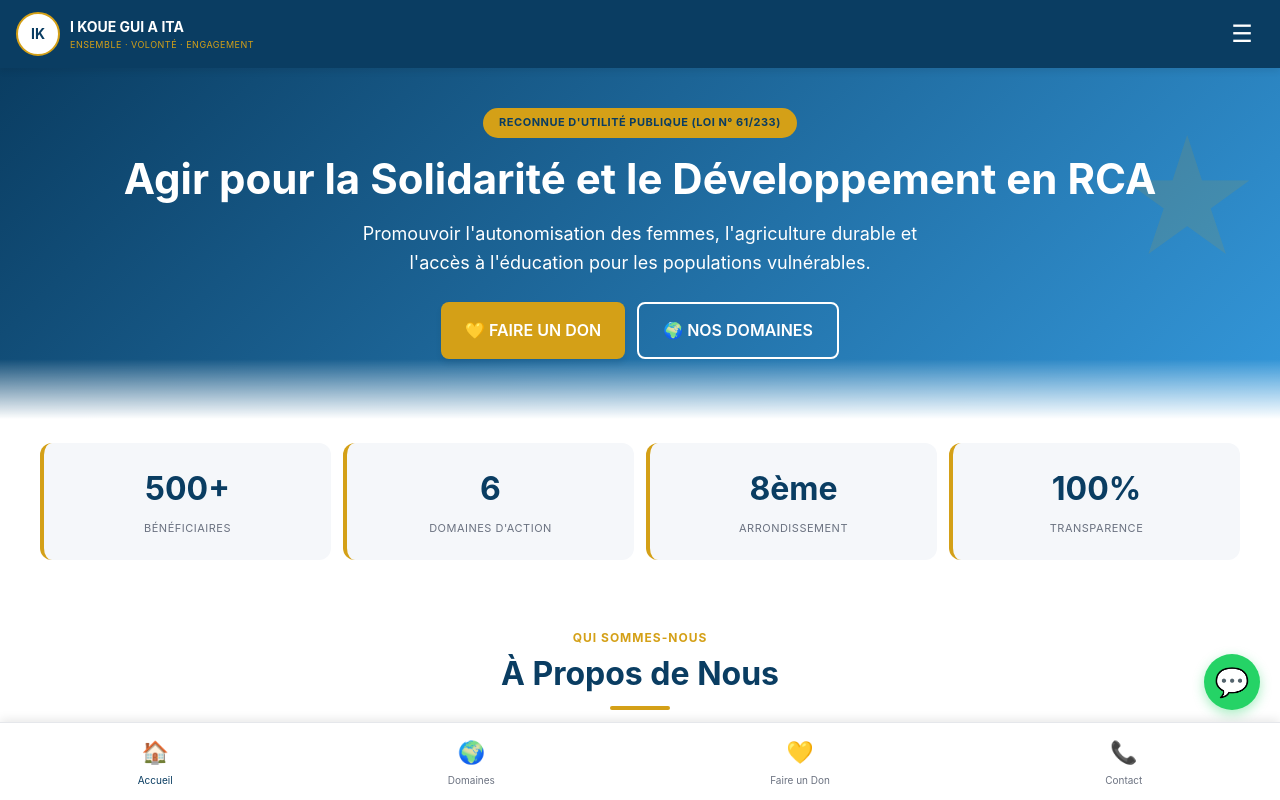
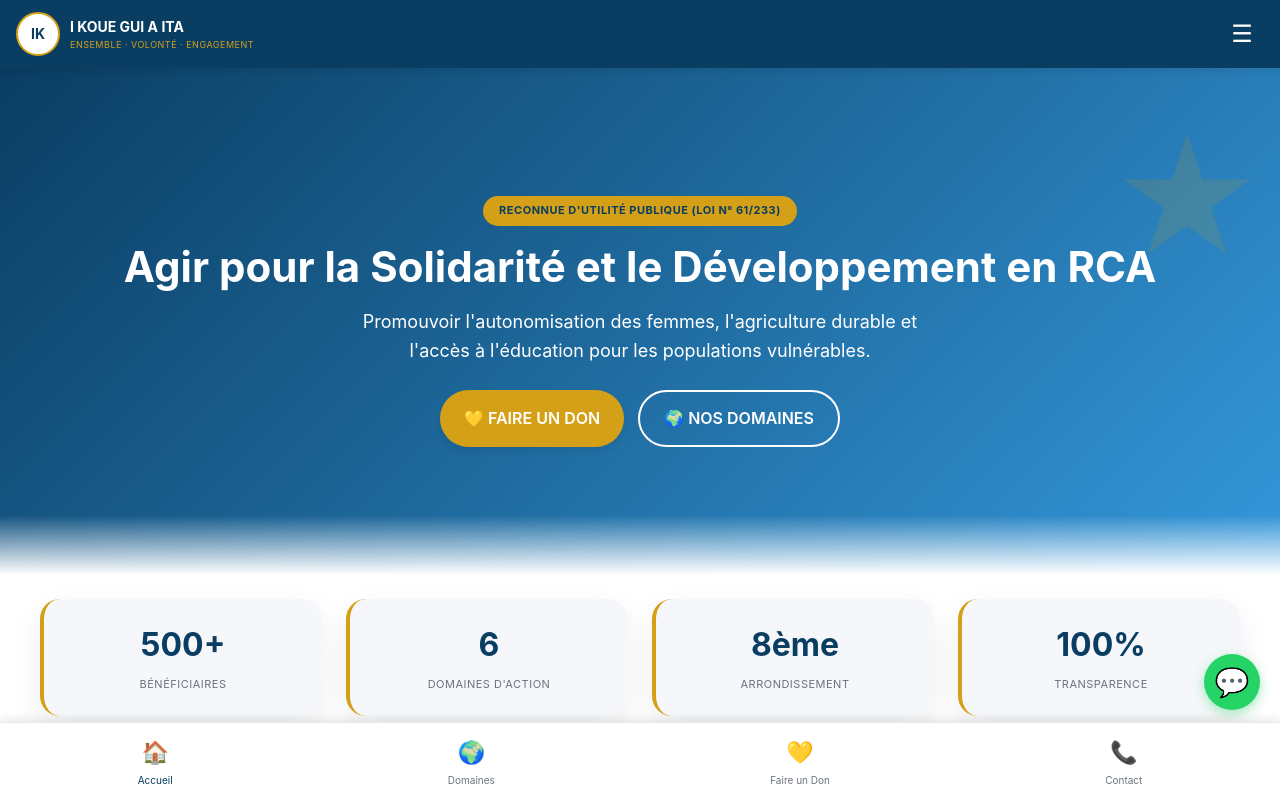
Before and after one commit to Oyono-Mathias/I-KOUE-GUI-A-ITA-, a React (Vite) app: page / in a window 1280 px wide. Shown: the top 800 px of the page. Built offline with nearby package versions, Linux system fonts and the light colour scheme; no server answers; the database is empty.

Commit message:
feat(cms): polish responsive landing and validate public links

```diff
--- a/src/pages/dashboard/LandingPageAdmin.tsx
+++ b/src/pages/dashboard/LandingPageAdmin.tsx
@@ -145,6 +145,14 @@ export const LandingPageAdmin: React.FC = () => {
           </section>
 
           <section className="rounded-2xl border border-slate-200 bg-white p-5 shadow-sm sm:p-7">
+            <h2 className="mb-3 text-lg font-bold text-slate-900">Bannières supplémentaires</h2>
+            <label className="block space-y-2">
+              <span className="text-sm font-semibold text-slate-700">URLs d'images publiques (une URL HTTPS par ligne)</span>
+              <textarea rows={3} value={content.banners.join(String.fromCharCode(10))} onChange={(event) => setContent((current) => ({ ...current, banners: event.target.value.split(String.fromCharCode(10)).map((url) => url.trim()).filter(Boolean) }))} className="w-full rounded-xl border border-slate-200 p-3 text-sm" />
+            </label>
+          </section>
+
+          <section className="rounded-2xl border border-slate-200 bg-white p-5 shadow-sm sm:p-7">
             <h2 className="mb-3 text-lg font-bold text-slate-900">Chiffres clés</h2>
             <p className="text-sm text-slate-500">Les statistiques existantes sont préservées pour cette première migration. Leur édition structurée sera ajoutée sans modifier les sources de données des autres modules.</p>
             <div className="mt-4 grid gap-4 sm:grid-cols-2">
--- a/src/pages/public/LandingPage.css
+++ b/src/pages/public/LandingPage.css
@@ -950,3 +950,29 @@
         grid-template-columns: repeat(3, 1fr);
     }
 }
+
+/* CMS refresh: spacious, mobile-first sections and consistent elevated surfaces. */
+.landing-page-container .lp-section { padding: clamp(3.5rem, 8vw, 6rem) 1.25rem; }
+.landing-page-container .lp-container { width: min(100%, 1120px); margin-inline: auto; }
+.landing-page-container .lp-section-header { margin-bottom: clamp(2rem, 5vw, 3.5rem); }
+.landing-page-container .about-card,
+.landing-page-container .mission-box,
+.landing-page-container .value-card,
+.landing-page-container .domain-card,
+.landing-page-container .news-card,
+.landing-page-container .stat-card,
+.landing-page-container .mobile-money-card,
+.landing-page-container .report-item {
+  border-radius: 1.25rem;
+  box-shadow: 0 12px 32px rgba(15, 23, 42, .07);
+}
+.landing-page-container .hero-section { padding: clamp(4.5rem, 10vw, 8rem) 1.25rem; }
+.landing-page-container .hero-buttons { gap: .875rem; }
+.landing-page-container .btn-lp { border-radius: 999px; padding-inline: 1.5rem; }
+.landing-page-container .stats-grid,
+.landing-page-container .mobile-money-grid { gap: 1rem; }
+@media (min-width: 768px) {
+  .landing-page-container .lp-section { padding-inline: 2rem; }
+  .landing-page-container .stats-grid,
+  .landing-page-container .mobile-money-grid { gap: 1.5rem; }
+}
--- a/src/pages/public/LandingPage.tsx
+++ b/src/pages/public/LandingPage.tsx
@@ -3,6 +3,19 @@ import { Link } from 'react-router-dom';
 import { collection, addDoc, serverTimestamp, query, orderBy, limit, onSnapshot, doc } from 'firebase/firestore';
 import { db } from '../../lib/firebase';
 import './LandingPage.css';
+
+const safePublicHref = (value: string | undefined, fallback: string) => {
+  if (!value) return fallback;
+  if (value.startsWith('#')) return value;
+  try {
+    const parsed = new URL(value);
+    return ['https:', 'mailto:', 'tel:'].includes(parsed.protocol) ? value : fallback;
+  } catch { return fallback; }
+};
+
+const safeImageUrl = (value: string | undefined) => {
+  try { return value && new URL(value).protocol === 'https:' ? value : ''; } catch { return ''; }
+};
 
 export const LandingPage = () => {
   const [mobileMenuOpen, setMobileMenuOpen] = useState(false);
@@ -282,13 +295,13 @@ export const LandingPage = () => {
       </nav>
 
       {/* HERO SECTION */}
-      <section className="hero-section" id="accueil" style={siteConfig.heroBannerUrl ? { backgroundImage: `linear-gradient(135deg, rgba(10,61,98,.9), rgba(52,152,219,.82)), url("${siteConfig.heroBannerUrl}")`, backgroundSize: 'cover', backgroundPosition: 'center' } : undefined}>
+      <section className="hero-section" id="accueil" style={safeImageUrl(siteConfig.heroBannerUrl) ? { backgroundImage: `linear-gradient(135deg, rgba(10,61,98,.9), rgba(52,152,219,.82)), url("${safeImageUrl(siteConfig.heroBannerUrl)}")`, backgroundSize: 'cover', backgroundPosition: 'center' } : undefined}>
           <span className="badge-legal">Reconnue d'Utilité Publique (Loi N° 61/233)</span>
           <h2 id="heroTitle">{siteConfig.heroTitle}</h2>
           <p className="subtitle" id="heroSubtitle">{siteConfig.heroSubtitle}</p>
           <div className="hero-buttons">
-              <a href={siteConfig.primaryCtaUrl || "#don"} className="btn-lp btn-lp-primary">💛 {siteConfig.primaryCtaLabel || "FAIRE UN DON"}</a>
-              <a href={siteConfig.secondaryCtaUrl || "#domaines"} className="btn-lp btn-lp-secondary">🌍 {siteConfig.secondaryCtaLabel || "NOS DOMAINES"}</a>
+              <a href={safePublicHref(siteConfig.primaryCtaUrl, "#don")} className="btn-lp btn-lp-primary">💛 {siteConfig.primaryCtaLabel || "FAIRE UN DON"}</a>
+              <a href={safePublicHref(siteConfig.secondaryCtaUrl, "#domaines")} className="btn-lp btn-lp-secondary">🌍 {siteConfig.secondaryCtaLabel || "NOS DOMAINES"}</a>
           </div>
       </section>
 
--- a/src/types/landing.ts
+++ /dev/null
@@ -1,58 +0,0 @@
-export interface LandingContent {
-  hero: {
-    title: string;
-    subtitle: string;
-    bannerUrl: string;
-    primaryCtaLabel: string;
-    primaryCtaUrl: string;
-    secondaryCtaLabel: string;
-    secondaryCtaUrl: string;
-  };
-  statistics: Array<{ label: string; value: string }>;
-  about: { history: string; mission: string };
-  donation: {
-    title: string;
-    description: string;
-    mobileMoney: {
-      orangeMoneyNumber: string;
-      moovMoneyNumber: string;
-      airtelMoneyNumber: string;
-      orangeMoneyLink: string;
-      moovMoneyLink: string;
-      airtelMoneyLink: string;
-    };
-  };
-  banners: string[];
-  contact: { address: string; phone1: string; phone2: string; email: string; facebookUrl: string };
-  updatedAt?: unknown;
-  updatedBy?: string;
-}
-
-export const DEFAULT_LANDING_CONTENT: LandingContent = {
-  hero: {
-    title: 'Agir pour la Solidarité et le Développement en RCA',
-    subtitle: "Promouvoir l'autonomisation des femmes, l'agriculture durable et l'accès à l'éducation pour les populations vulnérables.",
-    bannerUrl: '',
-    primaryCtaLabel: 'FAIRE UN DON',
-    primaryCtaUrl: '#don',
-    secondaryCtaLabel: 'NOS DOMAINES',
-    secondaryCtaUrl: '#domaines',
-  },
-  statistics: [
-    { label: 'Bénéficiaires', value: '500+' },
-    { label: "Domaines d'action", value: '6' },
-    { label: 'Arrondissement', value: '8ème' },
-    { label: 'Transparence', value: '100%' },
-  ],
-  about: { history: "L'Association I KOUE GUI A ITA est une association apolitique, non confessionnelle et sans but lucratif, reconnue d'utilité publique conformément à la Loi N° 61/233 du 27 Mai 1961.", mission: "Promouvoir la solidarité, l'autonomisation de la femme, le droit de l'enfant, l'environnement, l'agriculture, l'élevage, l'entraide sociale et le développement durable." },
-  donation: {
-    title: 'Soutenez Nos Actions',
-    description: 'Chaque don, même modeste, fait la différence. Donnez via Mobile Money.',
-    mobileMoney: {
-      orangeMoneyNumber: '+236 75 03 08 57', moovMoneyNumber: '+236 72 06 12 02', airtelMoneyNumber: '+236 75 03 08 57',
-      orangeMoneyLink: '', moovMoneyLink: '', airtelMoneyLink: '',
-    },
-  },
-  banners: [],
-  contact: { address: 'Galabadja II, 8ème Arrondissement, Bangui, RCA', phone1: '+236 75 03 08 57', phone2: '+236 72 06 12 02', email: 'associationikoueguiaita@gmail.com', facebookUrl: 'Association I KOUE GUI A ITA' },
-};
```
Also changed, not shown: 1 other file (tests, documents, lock files or other folders).
